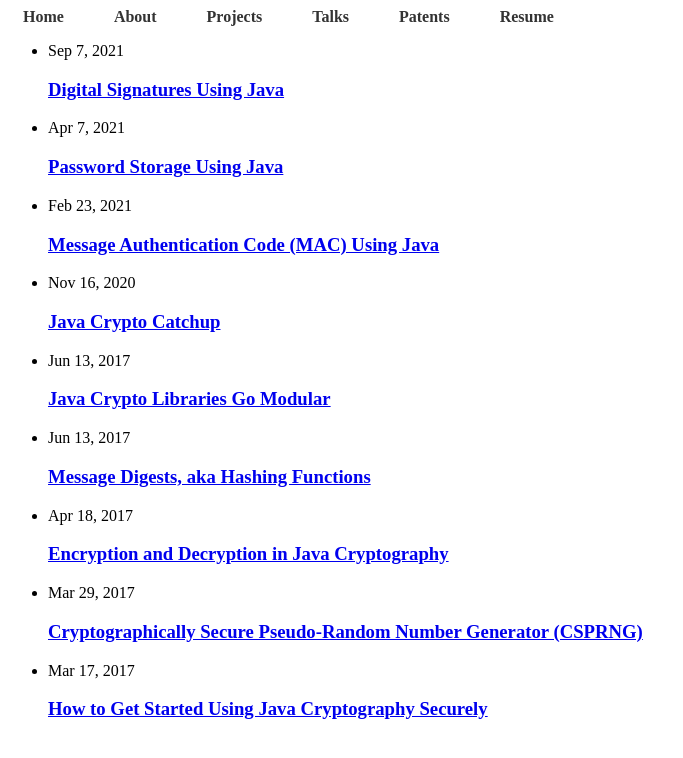
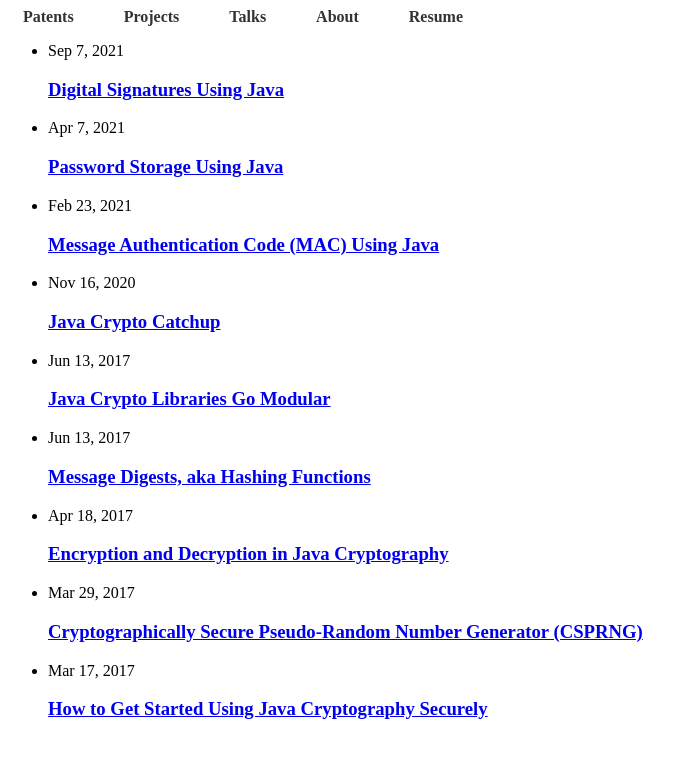
Before and after one commit to 1MansiS/1MansiS.github.io, a Jekyll site: the page built from index.markdown, in a window 1280 px wide. Shown: the top 758 px of the page, without its empty margins (0-683 px from the left). Built offline with Jekyll 4.4.1, drawn with Linux system fonts in a browser that asks for light colours.

Commit message:
Update header.html

```diff
--- a/_includes/header.html
+++ b/_includes/header.html
@@ -1,10 +1,10 @@
 <nav>
   <ul>
-    <li><a href="{{ '/' | relative_url }}">Home</a></li>
-    <li><a href="{{ '/about/' | relative_url }}">About</a></li>
-    <li><a href="{{ '/projects/' | relative_url }}">Projects</a></li>
-    <li><a href="{{ '/talks/' | relative_url }}">Talks</a></li>
-    <li><a href="{{ '/patents/' | relative_url }}">Patents</a></li>
-    <li><a href="{{ '/assets/MansiSheth.pdf' | relative_url }}" target="_blank">Resume</a></li>
+    {% for page in site.pages %}
+      {% if page.name != "index.md" and page.title %}
+        <li><a href="{{ page.url | relative_url }}">{{ page.title }}</a></li>
+      {% endif %}
+    {% endfor %}
+    <li><a href="{{ '/assets/resume.pdf' | relative_url }}" target="_blank">Resume</a></li>
   </ul>
 </nav>
```
